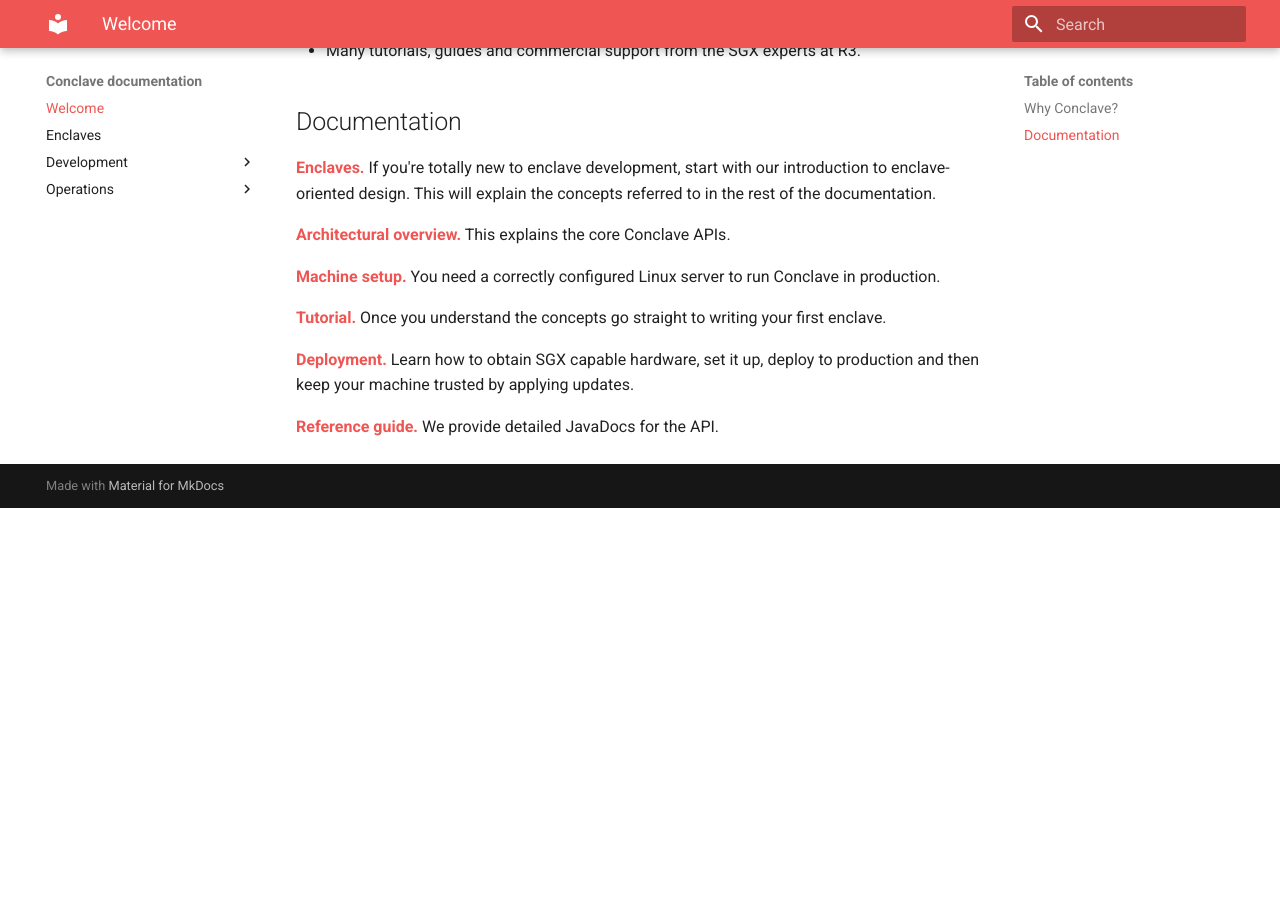
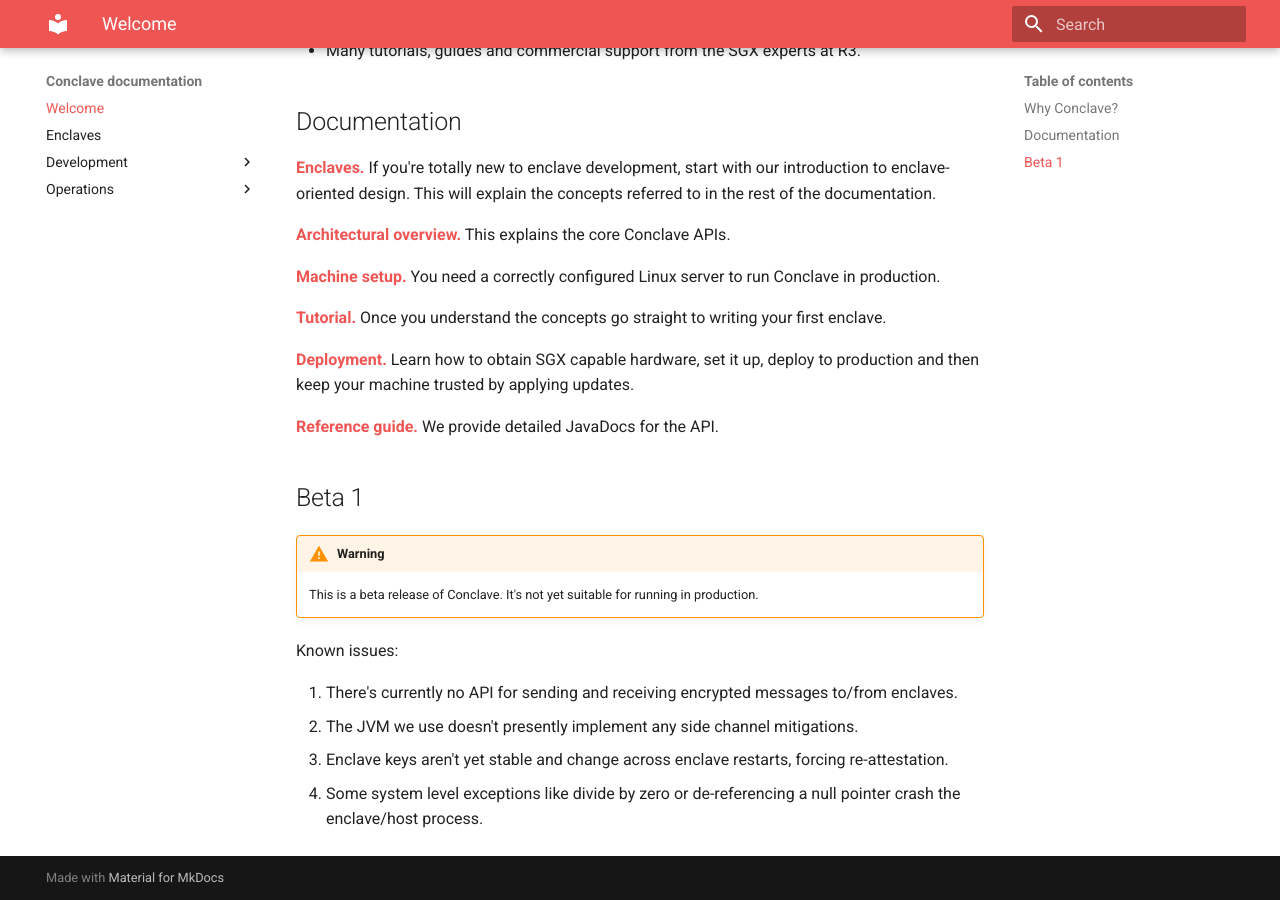
Before and after one commit to R3Conclave/conclave-core-sdk, an MkDocs documentation site: the page built from docs/docs/index.md, in a window 1280 px wide and 900 px high, scrolled down 605 px. Built offline with MkDocs 1.6.1 and Material for MkDocs 9.7.7, drawn with Linux system fonts in a browser that asks for light colours; before the commit the page ends 1113 px from its top, so only the background shows below that.

Commit message:
Add some beta warnings. Tweaks to the vision document.

```diff
--- a/docs/docs/index.md
+++ b/docs/docs/index.md
@@ -31,3 +31,15 @@
 and then keep your machine trusted by applying updates.
 
 [**Reference guide.**](api/index.html) We provide detailed JavaDocs for the API.
+
+## Beta 1
+
+!!! warning
+    This is a beta release of Conclave. It's not yet suitable for running in production.
+
+Known issues:
+
+1. There's currently no API for sending and receiving encrypted messages to/from enclaves.
+2. The JVM we use doesn't presently implement any side channel mitigations.
+3. Enclave keys aren't yet stable and change across enclave restarts, forcing re-attestation.
+4. Some system level exceptions like divide by zero or de-referencing a null pointer crash the enclave/host process.
```
